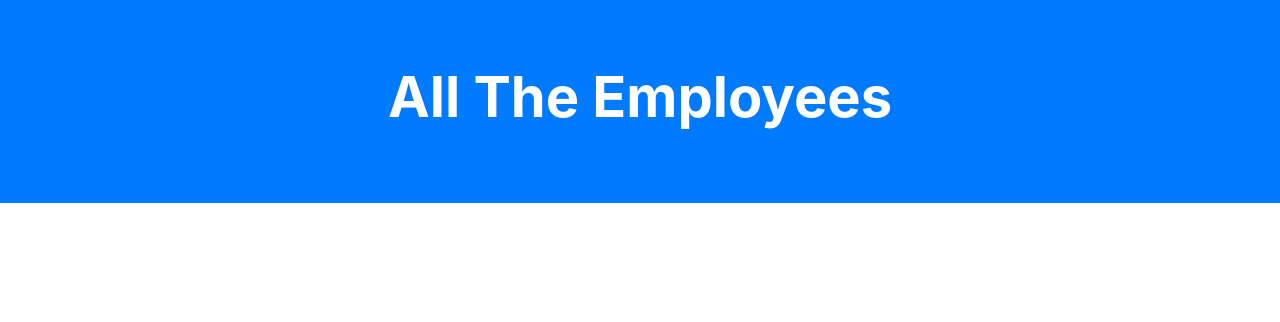
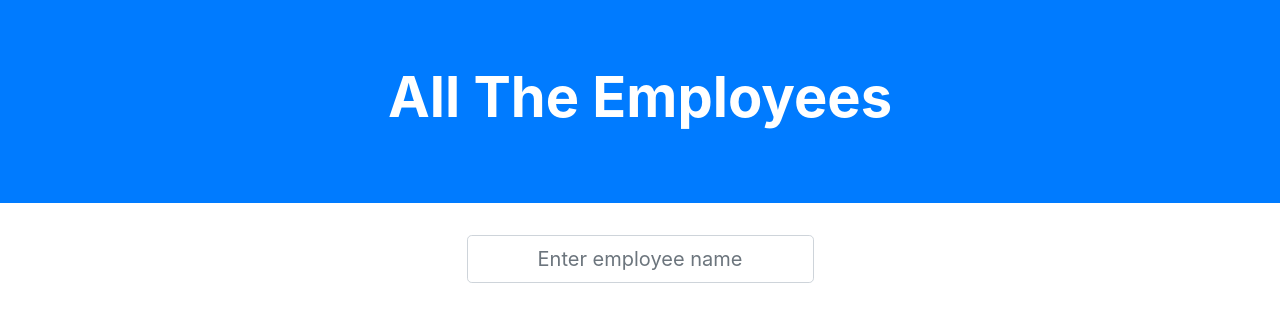
Before and after one commit to stmiller57/all-the-employees, a React (Create React App) app: page / in a window 1280 px wide. Shown: the top 322 px of the page. Built offline with nearby package versions, Linux system fonts and the light colour scheme.

Commit message:
Added search box component

```diff
--- a/src/App.js
+++ b/src/App.js
@@ -1,11 +1,13 @@
 import React from 'react';
 import Jumbotron from './components/Jumbotron/index.js';
+import SearchForm from './components/Form/index.js';
 
 
 function App() {
   return (
     <div>
       <Jumbotron />
+      <SearchForm />
     </div>
   );
 }
--- /dev/null
+++ b/src/components/Form/index.js
@@ -0,0 +1,17 @@
+import React from "react";
+import "./style.css";
+
+function SearchForm() {
+    return <div className="container">
+        <div className="row justify-content-md-center">
+            <form className="col-md-auto">
+                <input className="form-control form-control-lg"
+                    type="text"
+                    placeholder="Enter employee name">
+                </input>
+            </form>
+        </div>
+    </div>
+}
+
+export default SearchForm;
--- /dev/null
+++ b/src/components/Form/style.css
@@ -0,0 +1,3 @@
+.form-control {
+    text-align: center;
+}
--- a/src/utils/API.js
+++ b/src/utils/API.js
@@ -4,6 +4,6 @@ import axios from "axios";
 
 export default {
     getUsers: () => {
-        return axios.get("https://randomuser.me/api/?results=50&inc=name,registered&nat=us");
+        return axios.get("https://randomuser.me/api/?results=50&nat=us");
     }
 };
```
